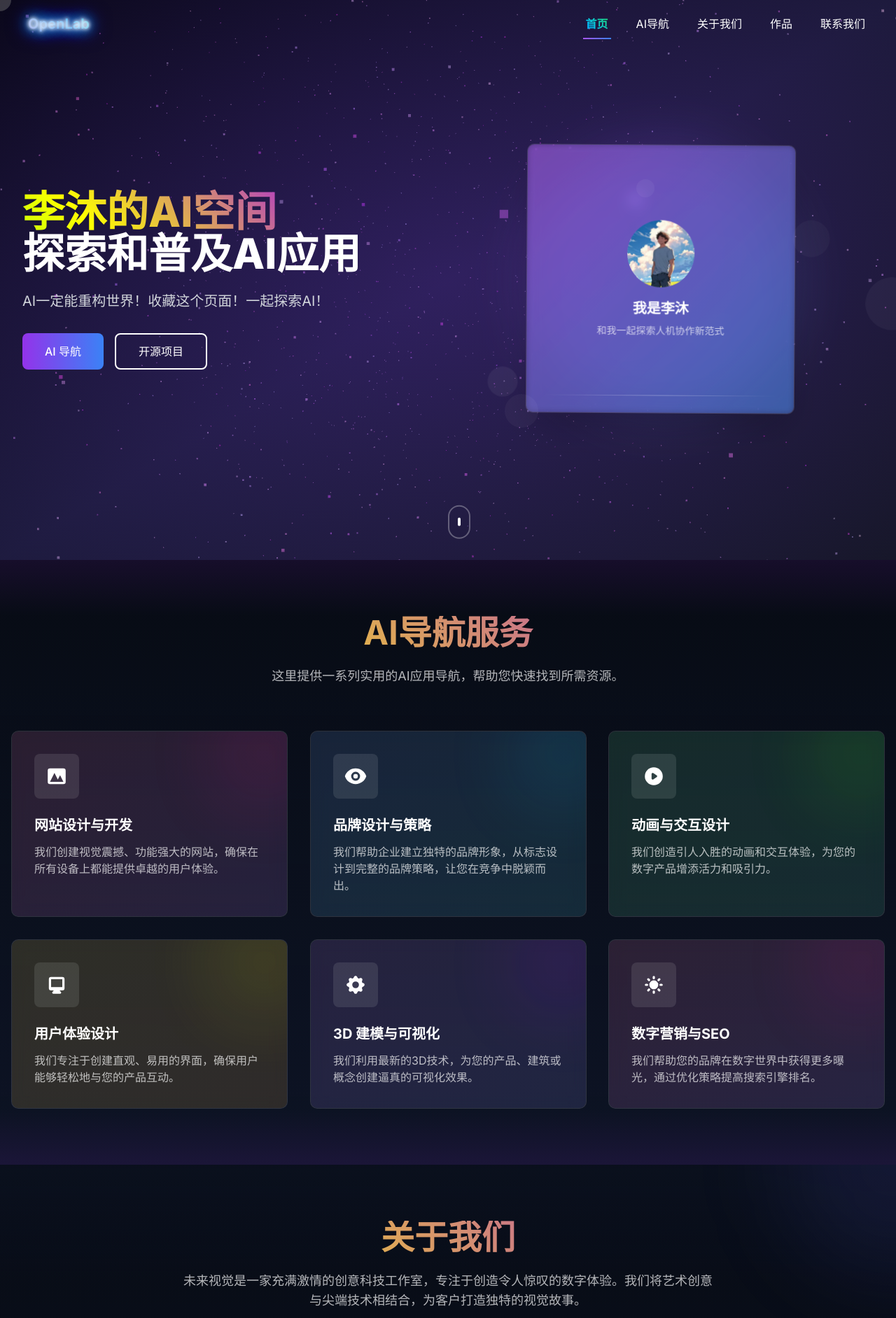
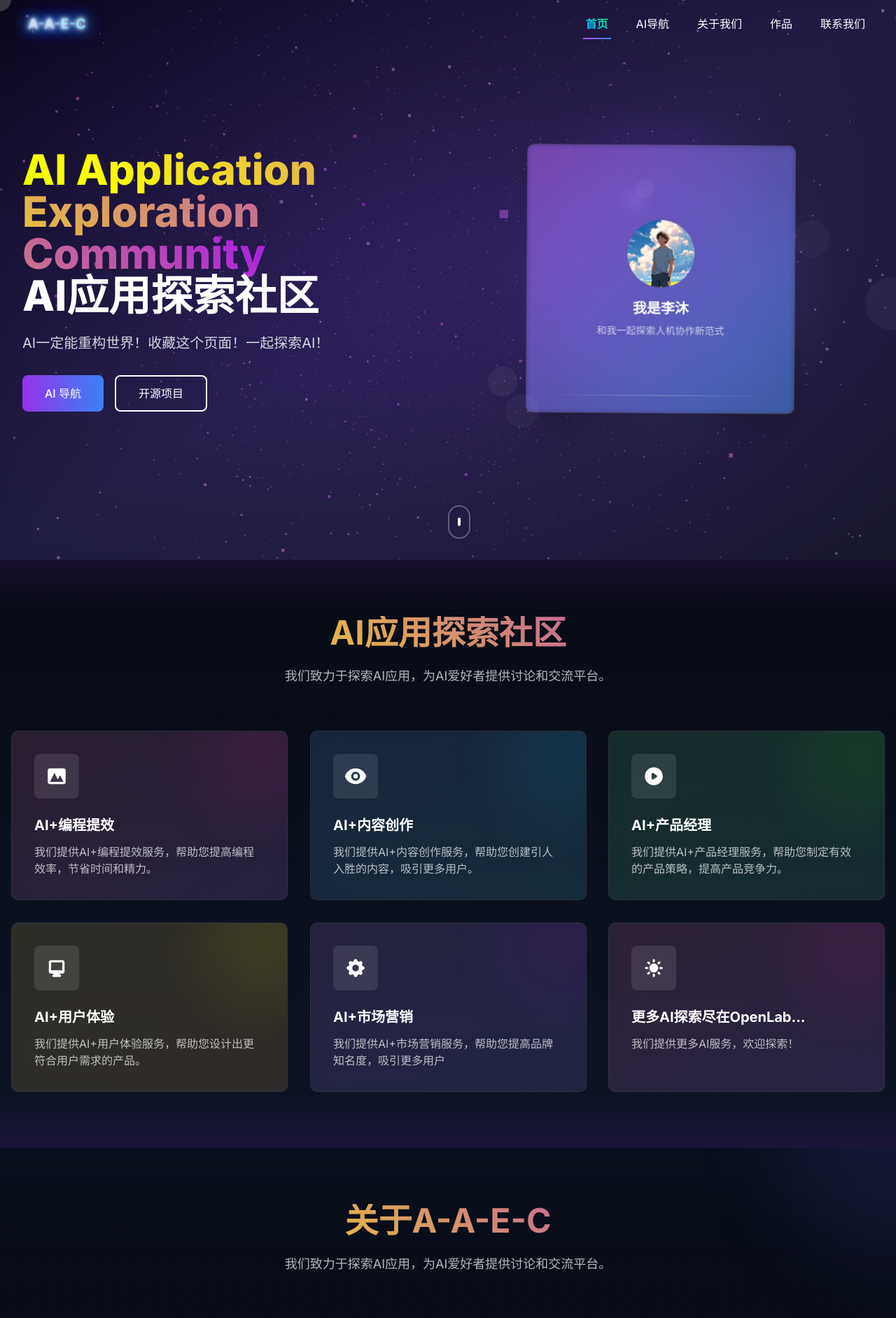
Before and after one commit to leonaiuv/Web_of_AI, a Next.js app in the folder awesome-site/: page / in a window 1280 px wide. Shown: the top 1883 px of the page at 70% size. Built offline with nearby package versions, Linux system fonts and the light colour scheme.

Commit message:
更新网站内容以反映品牌转型为AI应用探索社区

```diff
--- a/awesome-site/src/components/About.tsx
+++ b/awesome-site/src/components/About.tsx
@@ -90,9 +90,9 @@ const About: React.FC = () => {
           transition={{ duration: 0.8 }}
           className="text-center mb-16"
         >
-          <h2 className="text-4xl md:text-5xl font-bold mb-6 gradient-text">关于我们</h2>
+          <h2 className="text-4xl md:text-5xl font-bold mb-6 gradient-text">关于A-A-E-C</h2>
           <p className="text-lg text-white/70 max-w-3xl mx-auto">
-            未来视觉是一家充满激情的创意科技工作室，专注于创造令人惊叹的数字体验。我们将艺术创意与尖端技术相结合，为客户打造独特的视觉故事。
+            我们致力于探索AI应用，为AI爱好者提供讨论和交流平台。
           </p>
         </motion.div>
 
--- a/awesome-site/src/components/Hero.tsx
+++ b/awesome-site/src/components/Hero.tsx
@@ -28,9 +28,9 @@ const Hero: React.FC = () => {
             }}
           >
             <h1 className="text-4xl md:text-6xl font-extrabold mb-6">
-              <span className="gradient-text">李沐的AI空间</span>
+              <span className="gradient-text">AI Application Exploration Community</span>
               <br />
-              <span className="text-white">探索和普及AI应用</span>
+              <span className="text-white">AI应用探索社区</span>
             </h1>
 
             <p className="text-lg md:text-xl text-gray-300 mb-8 max-w-lg">
--- a/awesome-site/src/components/Navbar.tsx
+++ b/awesome-site/src/components/Navbar.tsx
@@ -131,7 +131,7 @@ const Navbar: React.FC = () => {
             whileHover={{ scale: 1.05 }}
             whileTap={{ scale: 0.95 }}
           >
-            OpenLab
+            A-A-E-C
           </motion.div>
         </Link>
 
@@ -179,7 +179,7 @@ const Navbar: React.FC = () => {
               whileHover={{ scale: 1.05 }}
               whileTap={{ scale: 0.95 }}
             >
-              OpenLab
+              A-A-E-C
             </motion.div>
           </Link>
 
--- a/awesome-site/src/components/Services.tsx
+++ b/awesome-site/src/components/Services.tsx
@@ -11,8 +11,8 @@ const services = [
         <path fillRule="evenodd" d="M4 3a2 2 0 00-2 2v10a2 2 0 002 2h12a2 2 0 002-2V5a2 2 0 00-2-2H4zm12 12H4l4-8 3 6 2-4 3 6z" clipRule="evenodd" />
       </svg>
     ),
-    title: '网站设计与开发',
-    description: '我们创建视觉震撼、功能强大的网站，确保在所有设备上都能提供卓越的用户体验。',
+    title: 'AI+编程提效',
+    description: '我们提供AI+编程提效服务，帮助您提高编程效率，节省时间和精力。',
     color: '#FF1493', // neon-pink
   },
   {
@@ -22,8 +22,8 @@ const services = [
         <path fillRule="evenodd" d="M.458 10C1.732 5.943 5.522 3 10 3s8.268 2.943 9.542 7c-1.274 4.057-5.064 7-9.542 7S1.732 14.057.458 10zM14 10a4 4 0 11-8 0 4 4 0 018 0z" clipRule="evenodd" />
       </svg>
     ),
-    title: '品牌设计与策略',
-    description: '我们帮助企业建立独特的品牌形象，从标志设计到完整的品牌策略，让您在竞争中脱颖而出。',
+    title: 'AI+内容创作',
+    description: '我们提供AI+内容创作服务，帮助您创建引人入胜的内容，吸引更多用户。',
     color: '#00BFFF', // neon-blue
   },
   {
@@ -32,8 +32,8 @@ const services = [
         <path fillRule="evenodd" d="M10 18a8 8 0 100-16 8 8 0 000 16zM9.555 7.168A1 1 0 008 8v4a1 1 0 001.555.832l3-2a1 1 0 000-1.664l-3-2z" clipRule="evenodd" />
       </svg>
     ),
-    title: '动画与交互设计',
-    description: '我们创造引人入胜的动画和交互体验，为您的数字产品增添活力和吸引力。',
+    title: 'AI+产品经理',
+    description: '我们提供AI+产品经理服务，帮助您制定有效的产品策略，提高产品竞争力。',
     color: '#39FF14', // neon-green
   },
   {
@@ -42,8 +42,8 @@ const services = [
         <path fillRule="evenodd" d="M3 5a2 2 0 012-2h10a2 2 0 012 2v8a2 2 0 01-2 2h-2.22l.123.489.804.804A1 1 0 0113 18H7a1 1 0 01-.707-1.707l.804-.804L7.22 15H5a2 2 0 01-2-2V5zm5.771 7H5V5h10v7H8.771z" clipRule="evenodd" />
       </svg>
     ),
-    title: '用户体验设计',
-    description: '我们专注于创建直观、易用的界面，确保用户能够轻松地与您的产品互动。',
+    title: 'AI+用户体验',
+    description: '我们提供AI+用户体验服务，帮助您设计出更符合用户需求的产品。',
     color: '#FFFF00', // neon-yellow
   },
   {
@@ -52,8 +52,8 @@ const services = [
         <path fillRule="evenodd" d="M11.49 3.17c-.38-1.56-2.6-1.56-2.98 0a1.532 1.532 0 01-2.286.948c-1.372-.836-2.942.734-2.106 2.106.54.886.061 2.042-.947 2.287-1.561.379-1.561 2.6 0 2.978a1.532 1.532 0 01.947 2.287c-.836 1.372.734 2.942 2.106 2.106a1.532 1.532 0 012.287.947c.379 1.561 2.6 1.561 2.978 0a1.533 1.533 0 012.287-.947c1.372.836 2.942-.734 2.106-2.106a1.533 1.533 0 01.947-2.287c1.561-.379 1.561-2.6 0-2.978a1.532 1.532 0 01-.947-2.287c.836-1.372-.734-2.942-2.106-2.106a1.532 1.532 0 01-2.287-.947zM10 13a3 3 0 100-6 3 3 0 000 6z" clipRule="evenodd" />
       </svg>
     ),
-    title: '3D 建模与可视化',
-    description: '我们利用最新的3D技术，为您的产品、建筑或概念创建逼真的可视化效果。',
+    title: 'AI+市场营销',
+    description: '我们提供AI+市场营销服务，帮助您提高品牌知名度，吸引更多用户',
     color: '#9D00FF', // neon-purple
   },
   {
@@ -62,8 +62,8 @@ const services = [
         <path fillRule="evenodd" d="M10 2a1 1 0 011 1v1a1 1 0 11-2 0V3a1 1 0 011-1zm4 8a4 4 0 11-8 0 4 4 0 018 0zm-.464 4.95l.707.707a1 1 0 001.414-1.414l-.707-.707a1 1 0 00-1.414 1.414zm2.12-10.607a1 1 0 010 1.414l-.706.707a1 1 0 11-1.414-1.414l.707-.707a1 1 0 011.414 0zM17 11a1 1 0 100-2h-1a1 1 0 100 2h1zm-7 4a1 1 0 011 1v1a1 1 0 11-2 0v-1a1 1 0 011-1zM5.05 6.464A1 1 0 106.465 5.05l-.708-.707a1 1 0 00-1.414 1.414l.707.707zm1.414 8.486l-.707.707a1 1 0 01-1.414-1.414l.707-.707a1 1 0 011.414 1.414zM4 11a1 1 0 100-2H3a1 1 0 000 2h1z" clipRule="evenodd" />
       </svg>
     ),
-    title: '数字营销与SEO',
-    description: '我们帮助您的品牌在数字世界中获得更多曝光，通过优化策略提高搜索引擎排名。',
+    title: '更多AI探索尽在OpenLab...',
+    description: '我们提供更多AI服务，欢迎探索！',
     color: '#FF1493', // neon-pink
   }
 ];
@@ -102,9 +102,9 @@ const Services: React.FC = () => {
           transition={{ duration: 0.8 }}
           className="text-center mb-16"
         >
-          <h2 className="text-4xl md:text-5xl font-bold mb-6 gradient-text">AI导航服务</h2>
+          <h2 className="text-4xl md:text-5xl font-bold mb-6 gradient-text">AI应用探索社区</h2>
           <p className="text-lg text-white/70 max-w-2xl mx-auto">
-            这里提供一系列实用的AI应用导航，帮助您快速找到所需资源。
+            我们致力于探索AI应用，为AI爱好者提供讨论和交流平台。
           </p>
         </motion.div>
 
```
